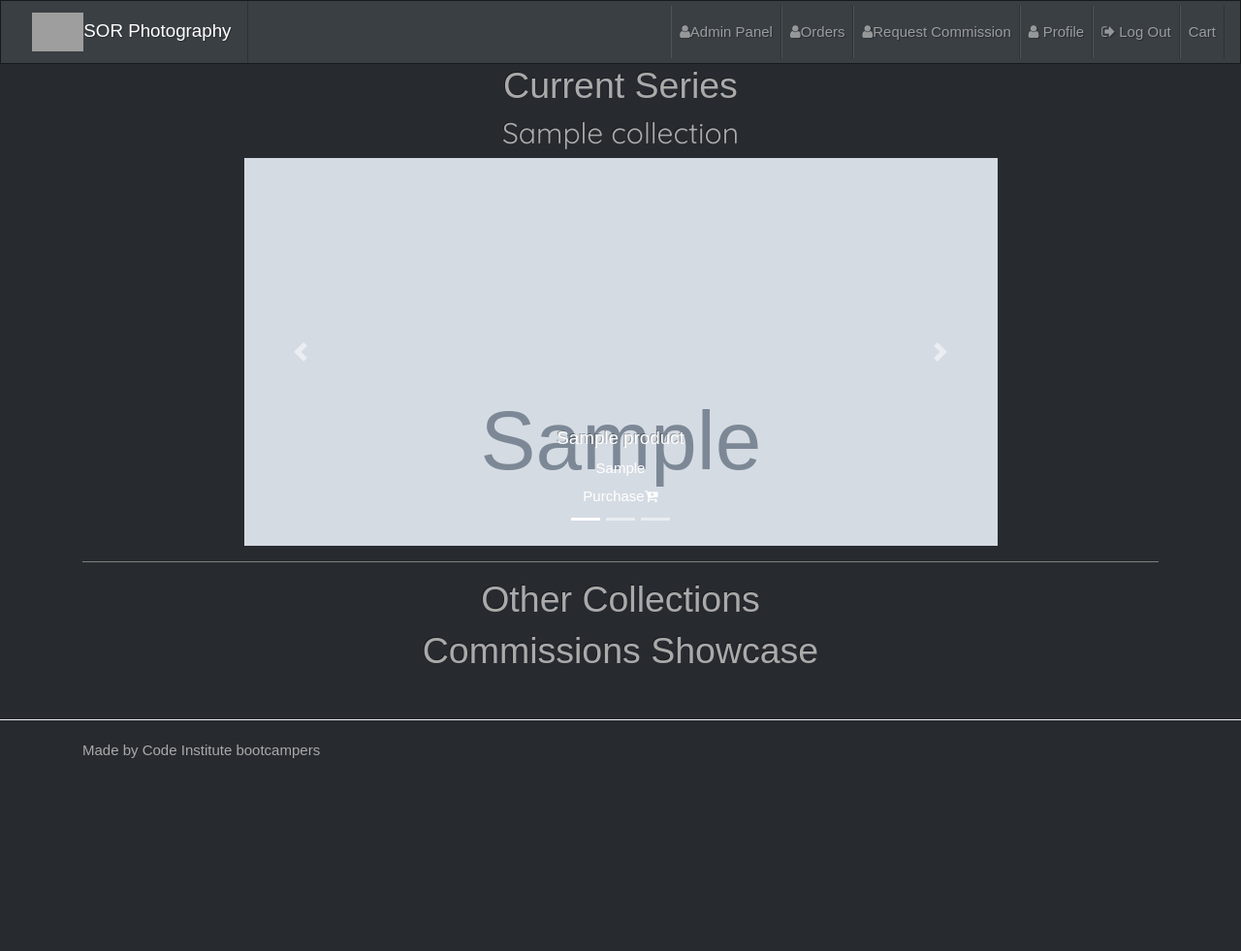
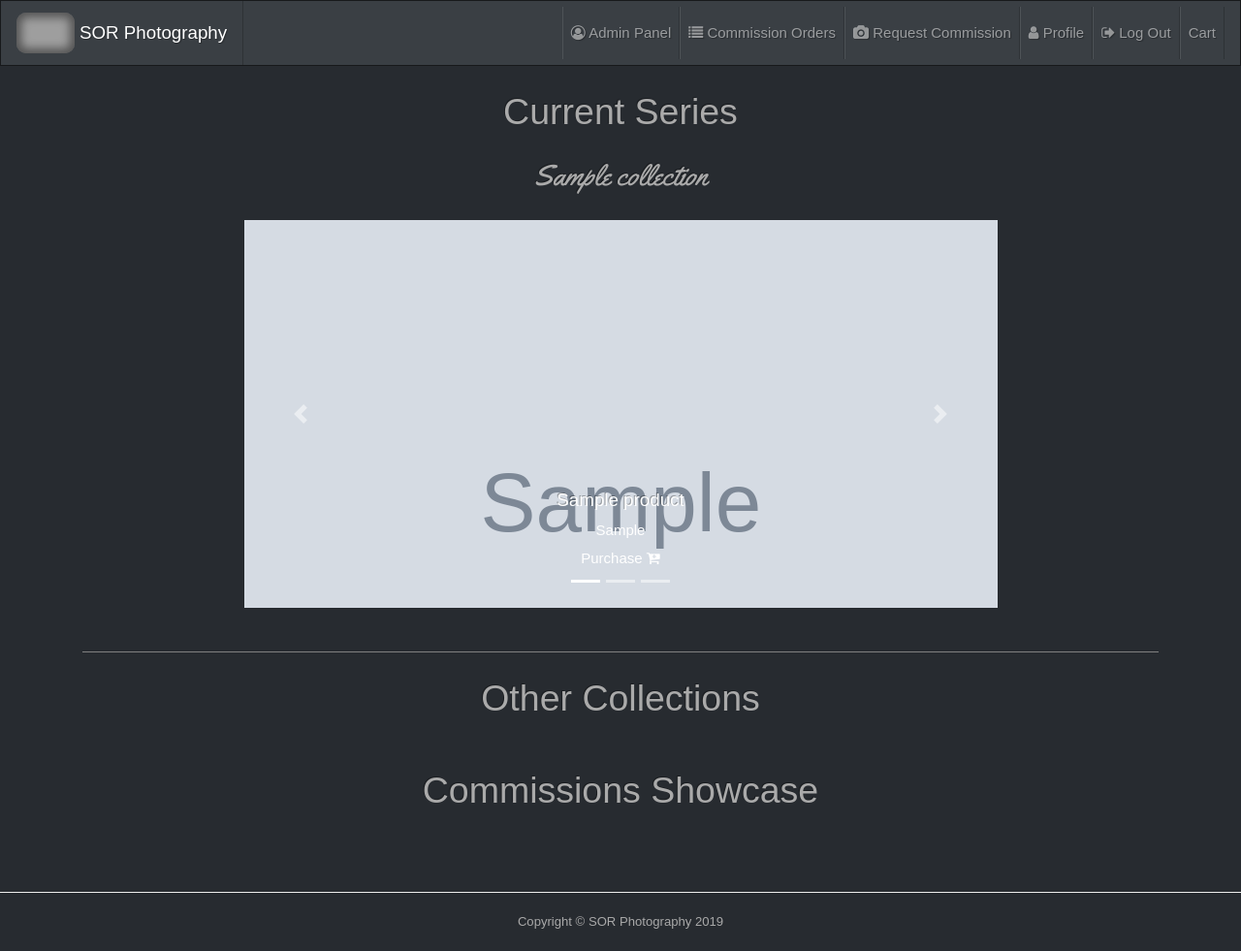
Before and after one commit to seansor/sor-photography, a Django app: page / in a window 1280 px wide. Shown: the whole page at 97% size. Before the commit the page ends 782 px from the top, so only its background shows below. Run offline with Django 3.2, Linux system fonts and the light colour scheme; a user stored in the database is signed in; tables that the repository leaves empty hold one stand-in row (values such as "Sample post"); grey boxes marked "Sample" are stand-in pictures; some libraries are stand-ins or nearby versions; grey boxes are pictures that could not be loaded.

Commit message:
Adds page to provide quotes from website rather than admin panel, updates css

```diff
--- a/commissions/models.py
+++ b/commissions/models.py
@@ -19,6 +19,7 @@ class Quote(models.Model):
     price_works = models.DecimalField(max_digits=6, decimal_places=2)
     price_travel = models.DecimalField(max_digits=6, decimal_places=2)
     price_total = models.DecimalField(max_digits=6, decimal_places=2, blank=True)
+    date = models.DateField()
     accepted = models.BooleanField(default=False)
     rejected = models.BooleanField(default=False)
 
--- a/commissions/templates/orders.html
+++ b/commissions/templates/orders.html
@@ -35,7 +35,7 @@
     <td><i class="fa fa-clock-o" aria-hidden="true"></i>Awaiting Response</td>
     {% endif %}
     {% else %}
-    <td></td>
+    <td><a href="{% url 'create_quote' order.id %}" class="btn btn-secondary btn-standard">Provide Quote</a></td>
     <td></td>
     <td></td>
     {% endif %}
--- a/commissions/urls.py
+++ b/commissions/urls.py
@@ -1,8 +1,9 @@
 from django.conf.urls import url, include
-from .views import create_order, get_orders, reject_quote
+from .views import create_order, get_orders, reject_quote, create_quote
 
 urlpatterns = [
      url(r'^create_order/$', create_order, name="create_order"),
      url(r'^orders/$', get_orders, name="get_orders"),
+     url(r'^create_quote/(?P<id>\d+)$', create_quote, name='create_quote'),
      url(r'^reject_quote/(?P<id>\d+)$', reject_quote, name='reject_quote'),
 ]
--- a/products/templates/products.html
+++ b/products/templates/products.html
@@ -20,7 +20,7 @@
                             <h5>{{ product.name }}</h5>
                             <p>{{ product.location }}</p>
                         </div>
-                        <a class='purchase-link' href="{% url 'product' product.id %}">Purchase<i class='fa fa-cart-plus' aria-hidden='true'></i></a>
+                        <a class='purchase-link' href="{% url 'product' product.id %}">Purchase <i class='fa fa-cart-plus' aria-hidden='true'></i></a>
                     </div>
                 </div>
                 {% else %}
@@ -31,7 +31,7 @@
                             <h5>{{ product.name }}</h5>
                             <p>{{ product.location }}</p>
                         </div>
-                        <a class='purchase-link' href="{% url 'product' product.id %}">Purchase<i class='fa fa-cart-plus' aria-hidden='true'></i></a>
+                        <a class='purchase-link' href="{% url 'product' product.id %}">Purchase <i class='fa fa-cart-plus' aria-hidden='true'></i></a>
                     </div>
                 </div>
                 {% endifchanged %}
@@ -48,7 +48,23 @@
     </a>
 </div>
 <hr>
-<h1>Other Collections</h1>
+<h1 class="section-heading">Other Collections</h1>
+<div class="row other-collections">
+{% for first_product_id, collection_id, collection_image, collection_image_name, collection_name in collection_details %}
+    {% if collection_id != current_series.id %}
+    <div class="col-6 col-md-3 col-xl-2 collection-thumbnails">
+        <a data-fancybox="{{ collection_id }}" href="{{ MEDIA_URL }}{{ collection_image }}" data-caption="{{ collection_image_name }} <a class='purchase-link' href={% url 'product' first_product_id %}>Purchase <i class='fa fa-cart-plus' aria-hidden='true'></i></a>"><img class="collection-thumb-img" src="{{ MEDIA_URL }}{{ collection_image }}"></a>
+        {% for product in products %}
+        {% if product.collection_id == collection_id and product.image != collection_image %}
+        <a data-fancybox="{{ collection_id }}" href="{{ MEDIA_URL }}{{ product.image }}" data-caption="{{ product.name }}, {{ product.location }}, <a class='purchase-link' href={% url 'product' product.id %}>Purchase <i class='fa fa-cart-plus' aria-hidden='true'></i></a>"><img class="collection-thumb-img--hidden" src="{{ MEDIA_URL }}{{ product.image }}"></a>
+        {% endif %}
+    {% endfor %}
+    <h5 class="collection-name">{{ collection_name }}</h5>
+    </div>
+    {% endif %}
+{% endfor %}
+</div>
+<h1 class="section-heading">Commissions Showcase</h1>
 <div class="row other-collections">
 {% for first_product_id, collection_id, collection_image, collection_image_name, collection_name in collection_details %}
     {% if collection_id != current_series.id %}
@@ -59,23 +75,7 @@
         <a data-fancybox="{{ collection_id }}" href="{{ MEDIA_URL }}{{ product.image }}" data-caption="{{ product.name }}, {{ product.location }}, <a class='purchase-link' href={% url 'product' product.id %}>Purchase<i class='fa fa-cart-plus' aria-hidden='true'></i></a>"><img class="collection-thumb-img--hidden" src="{{ MEDIA_URL }}{{ product.image }}"></a>
         {% endif %}
     {% endfor %}
-    <p>{{ collection_name }}</p>
-    </div>
-    {% endif %}
-{% endfor %}
-</div>
-<h1>Commissions Showcase</h1>
-<div class="row other-collections">
-{% for first_product_id, collection_id, collection_image, collection_image_name, collection_name in collection_details %}
-    {% if collection_id != current_series.id %}
-    <div class="col-6 col-md-3 col-xl-2 collection-thumbnails">
-        <a data-fancybox="{{ collection_id }}" href="{{ MEDIA_URL }}{{ collection_image }}" data-caption="{{ collection_image_name }} <a class='purchase-link' href={% url 'product' first_product_id %}>Purchase<i class='fa fa-cart-plus' aria-hidden='true'></i></a>"><img class="collection-thumb-img" src="{{ MEDIA_URL }}{{ collection_image }}"></a>
-        {% for product in products %}
-        {% if product.collection_id == collection_id and product.image != collection_image %}
-        <a data-fancybox="{{ collection_id }}" href="{{ MEDIA_URL }}{{ product.image }}" data-caption="{{ product.name }}, {{ product.location }}, <a class='purchase-link' href={% url 'product' product.id %}>Purchase<i class='fa fa-cart-plus' aria-hidden='true'></i></a>"><img class="collection-thumb-img--hidden" src="{{ MEDIA_URL }}{{ product.image }}"></a>
-        {% endif %}
-    {% endfor %}
-    <p>{{ collection_name }}</p>
+    <h5 class="collection-name">{{ collection_name }}</h5>
     </div>
     {% endif %}
 {% endfor %}
--- a/products/views.py
+++ b/products/views.py
@@ -1,6 +1,7 @@
 from django.shortcuts import render, HttpResponseRedirect
 from .models import Collection, Product, ProductVariant
 from checkout.models import OrderInfo
+from commissions.models import Quote
 import os
 import logging
 
@@ -12,8 +13,6 @@ logger = logging.getLogger(__name__)
 
 def all_products(request):
 
-    # OrderInfo.objects.all().delete()
-    # request.session.flush()
     if not request.user.is_authenticated:
         request.session.set_expiry(0)
 
--- a/sor_photography/settings.py
+++ b/sor_photography/settings.py
@@ -156,7 +156,7 @@ AWS_DEFAULT_ACL = None
 AWS_S3_CUSTOM_DOMAIN = '{}.s3.amazonaws.com'.format(AWS_STORAGE_BUCKET_NAME)
 
 STATICFILES_LOCATION = 'static'
-STATICFILES_STORAGE = 'custom_storages.StaticStorage'
+#STATICFILES_STORAGE = 'custom_storages.StaticStorage'
 
 STATIC_URL = '/static/'
 
--- a/static/css/styles.css
+++ b/static/css/styles.css
@@ -1,8 +1,9 @@
 @import url('https://fonts.googleapis.com/css?family=Roboto:500,600,700&display=swap');
-@import url('https://fonts.googleapis.com/css?family=Quicksand&display=swap');
+@import url('https://fonts.googleapis.com/css?family=Yellowtail&display=swap');
 
 body {
     font-family: 'Arial', sans-serif;
+    min-height: 100%
 }
 
 footer {
@@ -11,6 +12,20 @@ footer {
     padding-bottom: 20px;
     border-top: 1px solid #ededed;
     color: #A9A9A9;
+    position: absolute;
+    width: 100%;
+    bottom: 0;
+}
+
+#page-container {
+  position: relative;
+  min-height: 100vh;
+  padding-right: 0;
+  padding-left: 0;
+}
+
+#page-content-wrap {
+  padding-bottom: 118px;
 }
 
 hr {
@@ -29,8 +44,32 @@ a:hover, .btn-link:hover {
     background-color: #fff;
 }
 
+.navbar-brand {
+    align-items: center;
+    display: inline-flex;
+    padding-left: 0;
+}
+
 #navbar-brand--img {
-    height: 40px;
+    display: inline-flex;
+    margin-right: 5px;
+    width:60px;
+    height: 42px;
+    background: url('../img/camera-logo.jpg') no-repeat;
+    background-size: cover;
+    border-radius: 10px;
+    box-shadow: 0 0 10px 5px #00000078 inset;
+}
+
+.btn-standard {
+    height: 35px;
+    display: inline-flex;
+    align-items: center;
+}
+
+.section-heading {
+    margin-top: 25px;
+    margin-bottom: 25px;
 }
 
 .accountform {
@@ -38,7 +77,8 @@ a:hover, .btn-link:hover {
 }
 
 .collection-heading {
-    font-family: 'Quicksand', sans-serif;
+    font-family: 'Yellowtail', cursive;
+    padding-bottom: 20px;
 }
 
 .badge {
@@ -54,9 +94,14 @@ a:hover, .btn-link:hover {
     background-color: #c67605;
 }
 
+.carousel {
+
+}
+
 #carouselExampleIndicators {
     width: 70%;
     margin: 0 auto;
+    margin-bottom: 45px;
 }
 
 
@@ -71,10 +116,6 @@ a:hover, .btn-link:hover {
 
 .product-price {
     display: none;
-}
-
-caption p {
-    word-wrap: break-word;
 }
 
 .row.row-flex {
@@ -97,13 +138,23 @@ caption p {
     min-height: 40px;
 }
 
+.collection-thumbnails {
+    text-align: center;
+}
+
 .collection-thumb-img {
     height: 100px;
     width: 150px;
+    box-shadow: 0 0 5px 5px #aaa;
 }
 
 .collection-thumb-img--hidden {
     display: none;
+}
+
+.collection-name {
+    font-family: 'Yellowtail', cursive;
+    margin-top: 15px;
 }
 
 .carousel-item {
@@ -144,3 +195,16 @@ caption p {
 .btn-link {
     width: 70%;
 }
+
+.purchase-link .fa-cart-plus:hover {
+    color: #f89406;
+}
+
+.fancybox-caption .purchase-link:hover {
+    text-decoration: none;
+    color: #f89406;
+}
+
+.purchase-link:hover {
+    color: #f89406;
+}
--- a/static/js/main.js
+++ b/static/js/main.js
@@ -21,4 +21,16 @@ $(document).ready(function() {
         $(this).find(".fa-caret-up").toggle();
     });
 
+    $("#id_price_works, #id_price_travel").on("keyup keydown change", function(){
+        let price_works = parseFloat($("#id_price_works").val());
+        let price_travel = parseFloat($("#id_price_travel").val());
+        if(isNaN(price_works)){
+            price_works=0;
+        }
+        if(isNaN(price_travel)){
+            price_travel=0;
+        }
+        $("#quote-total").text("Total: €" + (price_works+price_travel).toFixed(2));
+    });
+
 });
--- a/templates/base.html
+++ b/templates/base.html
@@ -15,19 +15,22 @@
 </head>
 
 <body>
+    <div class="container-fluid" id="page-container">
+        <div id="page-content-wrap">
             <nav class="navbar navbar-expand-lg navbar-dark bg-primary">
-        <a class="navbar-brand" href="/"><img id="navbar-brand--img" src="{% static 'img/camera-logo.jpg'%}"/>SOR Photography</a>
+                <a class="navbar-brand" href="/">
+                    <div id="navbar-brand--img"></div>SOR Photography
+                </a>
                 <button class="navbar-toggler" type="button" data-toggle="collapse" data-target="#navbar" aria-controls="navbar" aria-expanded="false" aria-label="Toggle navigation">
                     <span class="navbar-toggler-icon"></span>
                 </button>
                 <div id="navbar" class="navbar-collapse collapse">
                     <ul class="nav navbar-nav ml-auto">
                         {% if user.is_superuser %}
-                <li class="nav-item"><a class="nav-link" href="{% url 'admin:index' %}"><i class="fa fa-user"></i>Admin Panel</a></li>
-                <li class="nav-item"><a class="nav-link" href="{% url 'get_orders' %}"><i class="fa fa-user"></i>Orders</a></li>
-                {% endif %}
-                {% if user.is_authenticated %}
-                <li class="nav-item"><a class="nav-link" href="{% url 'create_order' %}"><i class="fa fa-user"></i>Request Commission</a></li>
+                        <li class="nav-item"><a class="nav-link" href="{% url 'admin:index' %}"><i class="fa fa-user-circle-o" aria-hidden="true"></i> Admin Panel</a></li>
+                        <li class="nav-item"><a class="nav-link" href="{% url 'get_orders' %}"><i class="fa fa-list" aria-hidden="true"></i> Commission Orders</a></li>
+                        {% endif %} {% if user.is_authenticated %}
+                        <li class="nav-item"><a class="nav-link" href="{% url 'create_order' %}"><i class="fa fa-camera" aria-hidden="true"></i> Request Commission</a></li>
                         <li class="nav-item">
                             <a class="nav-link" href="{% url 'profile' %}"><i class="fa fa-user"></i> Profile
                                 {% if count > 0 %}
@@ -50,9 +53,7 @@
                     </ul>
                 </div>
             </nav>
-    {% if messages %}
-        {% for message in messages %}
-            {% if message.success %}
+            {% if messages %} {% for message in messages %} {% if message.success %}
             <div class="alert alert-success">
                 <div class="messages">
                     {{ message }}
@@ -64,11 +65,9 @@
                     {{ message }}
                 </div>
             </div>
-            {% endif %}
-        {% endfor %}
-    {% endif %}
+            {% endif %} {% endfor %} {% endif %}
             <div class="container">
-        <h1>{% block page_heading %}{% endblock %}</h1>
+                <h1 class='section-heading'>{% block page_heading %}{% endblock %}</h1>
                 {% block content %}
                 <!--<div class="display">-->
                 <!--<form action="/" method="GET">-->
@@ -79,11 +78,13 @@
                 <!--</div>-->
                 {% endblock %}
             </div>
-    <footer>
+            <footer class="small text-center">
                 <div class="container">
-            <p>Made by Code Institute bootcampers</p>
+                    Copyright &copy; SOR Photography 2019
                 </div>
             </footer>
+        </div>
+    </div>
     <script src="https://code.jquery.com/jquery-3.4.1.min.js" integrity="sha256-CSXorXvZcTkaix6Yvo6HppcZGetbYMGWSFlBw8HfCJo=" crossorigin="anonymous"></script>
     <script src="https://cdnjs.cloudflare.com/ajax/libs/popper.js/1.14.7/umd/popper.min.js" integrity="sha384-UO2eT0CpHqdSJQ6hJty5KVphtPhzWj9WO1clHTMGa3JDZwrnQq4sF86dIHNDz0W1" crossorigin="anonymous"></script>
     <script src="https://cdn.jsdelivr.net/gh/fancyapps/fancybox@3.5.7/dist/jquery.fancybox.min.js"></script>
```
Also changed, not shown: commissions/forms.py (+8 -1 lines), commissions/templates/quote.html (added, +22 -0 lines), commissions/views.py (+23 -2 lines), commissions/migrations/0007_auto_20191024_1120.py (added). Lines whose indentation alone changed are shown as unchanged.
